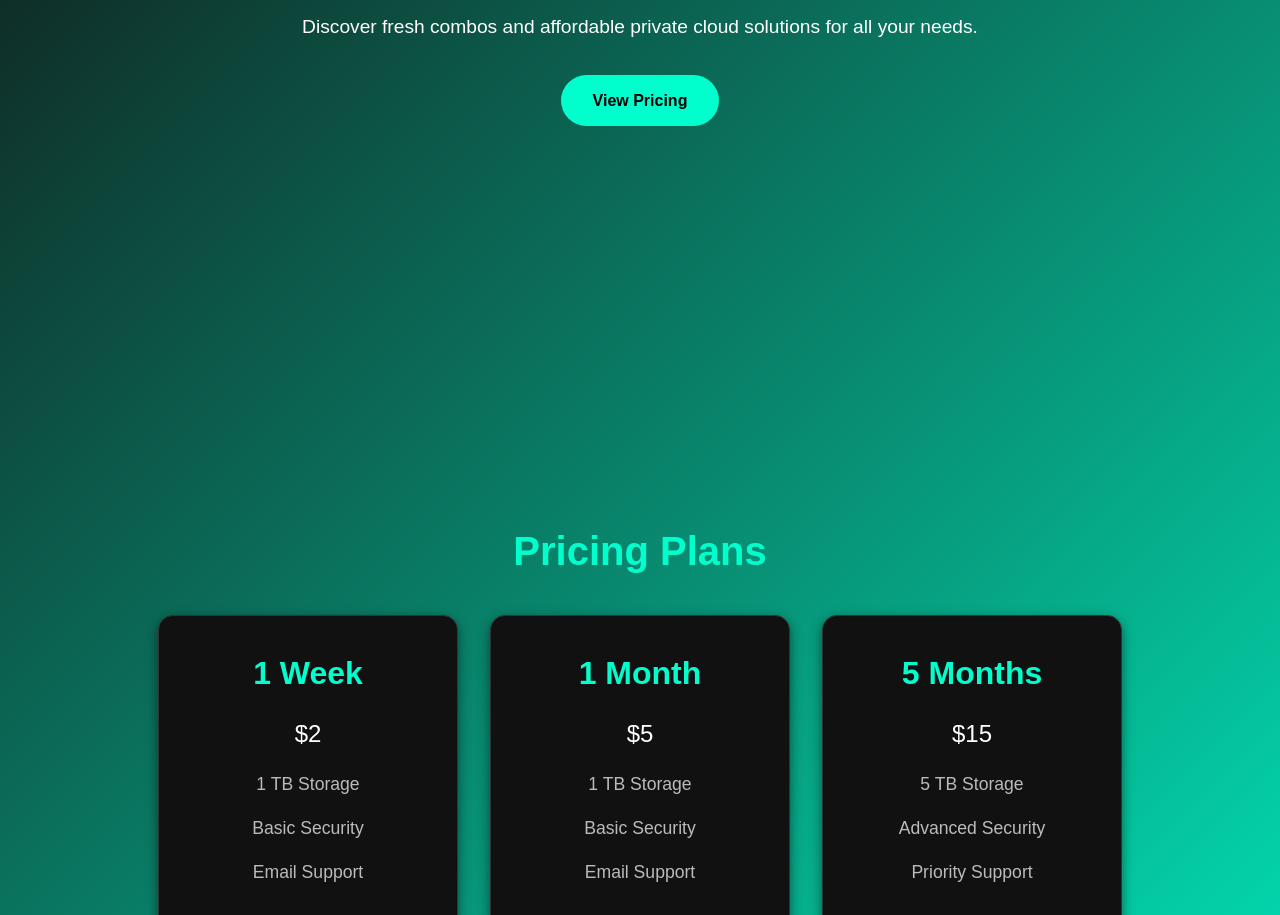
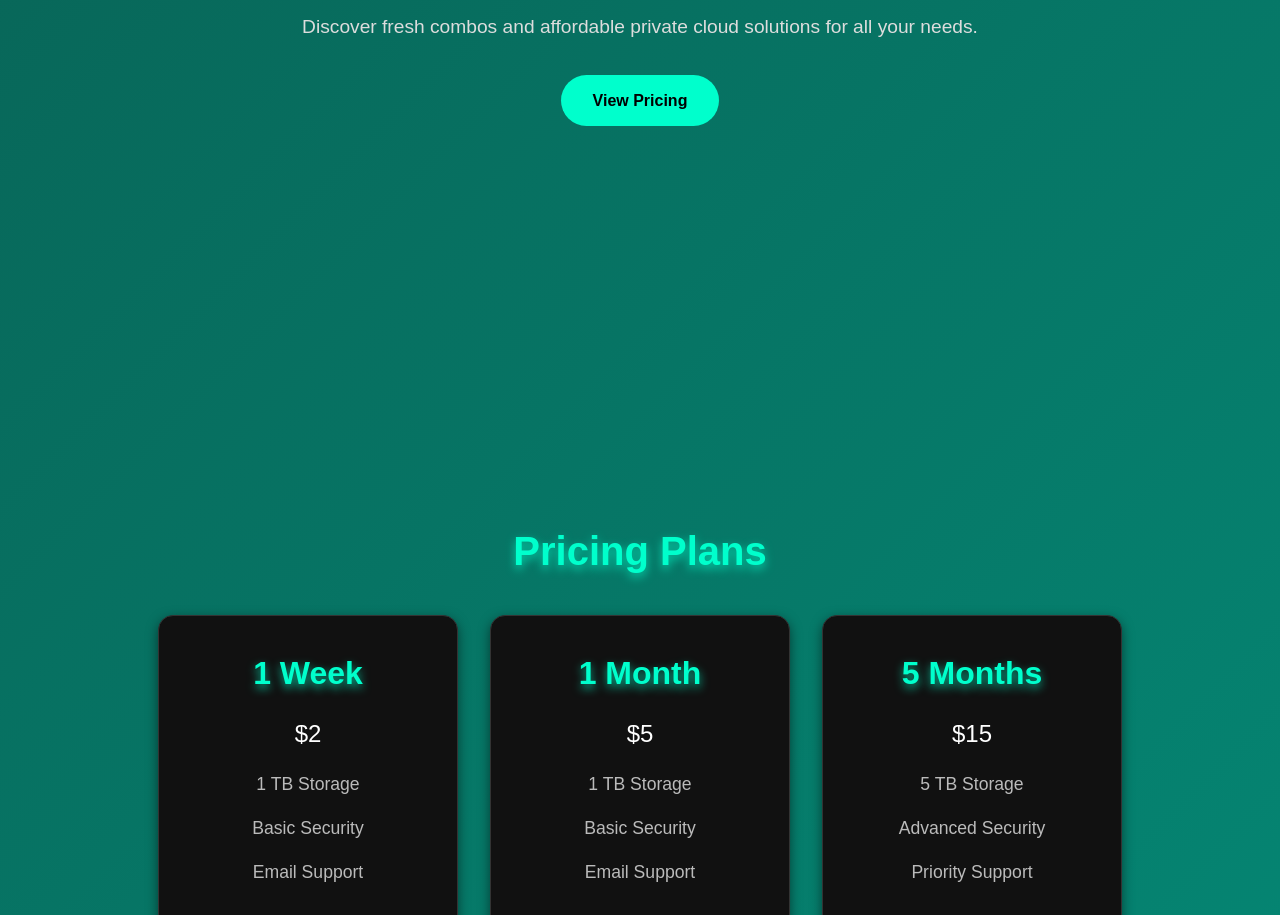
Before and after one commit to realborko/Urhhh, a plain HTML site: page index.html in a window 1280 px wide. Shown: the part 377-1292 px from the top of the page. Drawn offline with Linux system fonts and the light colour scheme.

Commit message:
Update index.html

```diff
--- a/index.html
+++ b/index.html
@@ -15,9 +15,24 @@
         body {
             font-family: 'Arial', sans-serif;
             color: #fff;
-            background: linear-gradient(135deg, #111, #00ffcc); /* Black to Jade Gradient */
+            background: linear-gradient(135deg, #111, #00b399); /* Subdued Gradient */
+            background-size: 400% 400%;
+            animation: water 15s ease infinite; /* Water effect animation */
             line-height: 1.6;
-            scroll-behavior: smooth; /* Smooth scrolling for anchor links */
+            scroll-behavior: smooth;
+        }
+
+        /* Water Animation for Background */
+        @keyframes water {
+            0% {
+                background-position: 0% 50%;
+            }
+            50% {
+                background-position: 100% 50%;
+            }
+            100% {
+                background-position: 0% 50%;
+            }
         }
 
         /* Landing Page Section */
@@ -35,11 +50,13 @@
             font-size: 3rem;
             color: #00ffcc;
             margin-bottom: 1rem;
+            text-shadow: 0px 4px 10px rgba(0, 255, 204, 0.7); /* Light shadow */
         }
 
         .landing p {
             font-size: 1.2rem;
             margin-bottom: 2rem;
+            color: #ddd; /* Lighter text color */
         }
 
         .btn-primary {
@@ -67,6 +84,7 @@
             font-size: 2.5rem;
             margin-bottom: 2rem;
             color: #00ffcc;
+            text-shadow: 0px 4px 10px rgba(0, 255, 204, 0.7);
         }
 
         /* Pricing Cards */
@@ -99,6 +117,7 @@
             font-size: 2rem;
             color: #00ffcc;
             margin-bottom: 1rem;
+            text-shadow: 0px 4px 10px rgba(0, 255, 204, 0.7);
         }
 
         .plan p {
```
